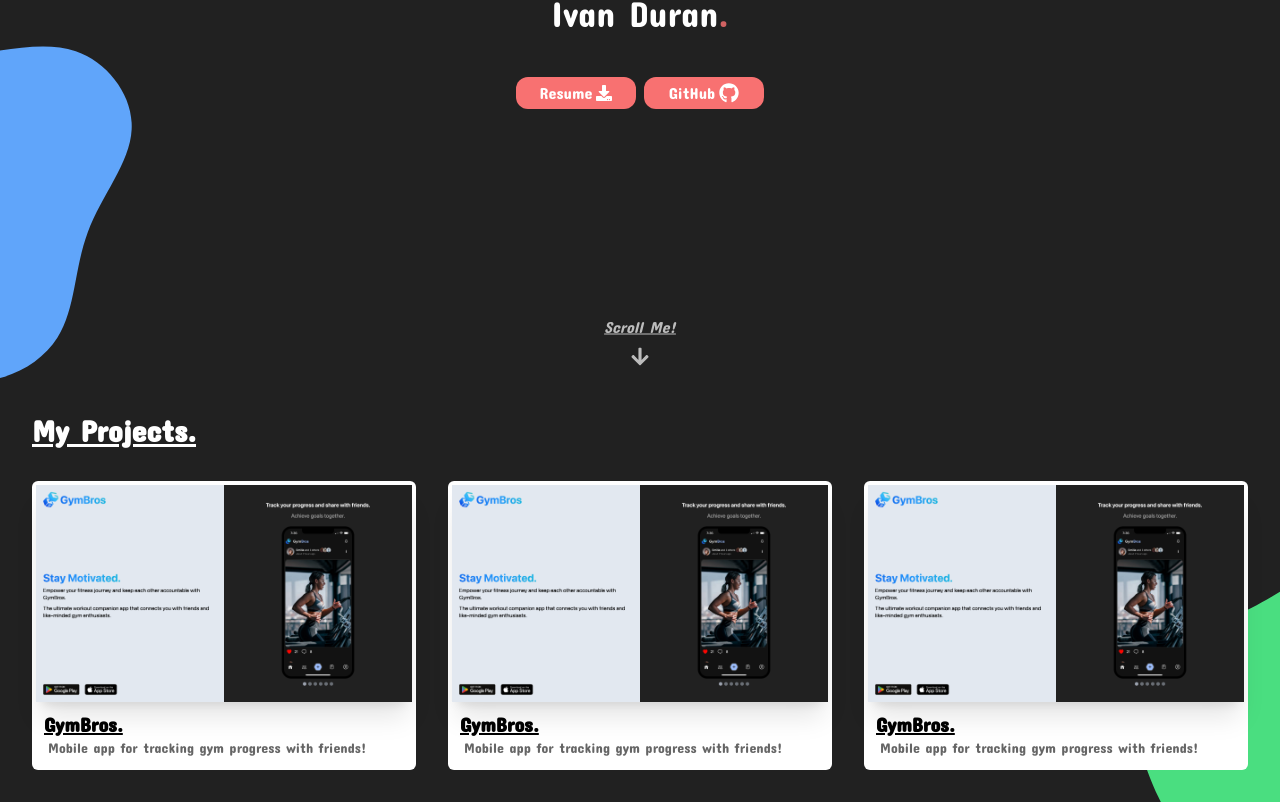
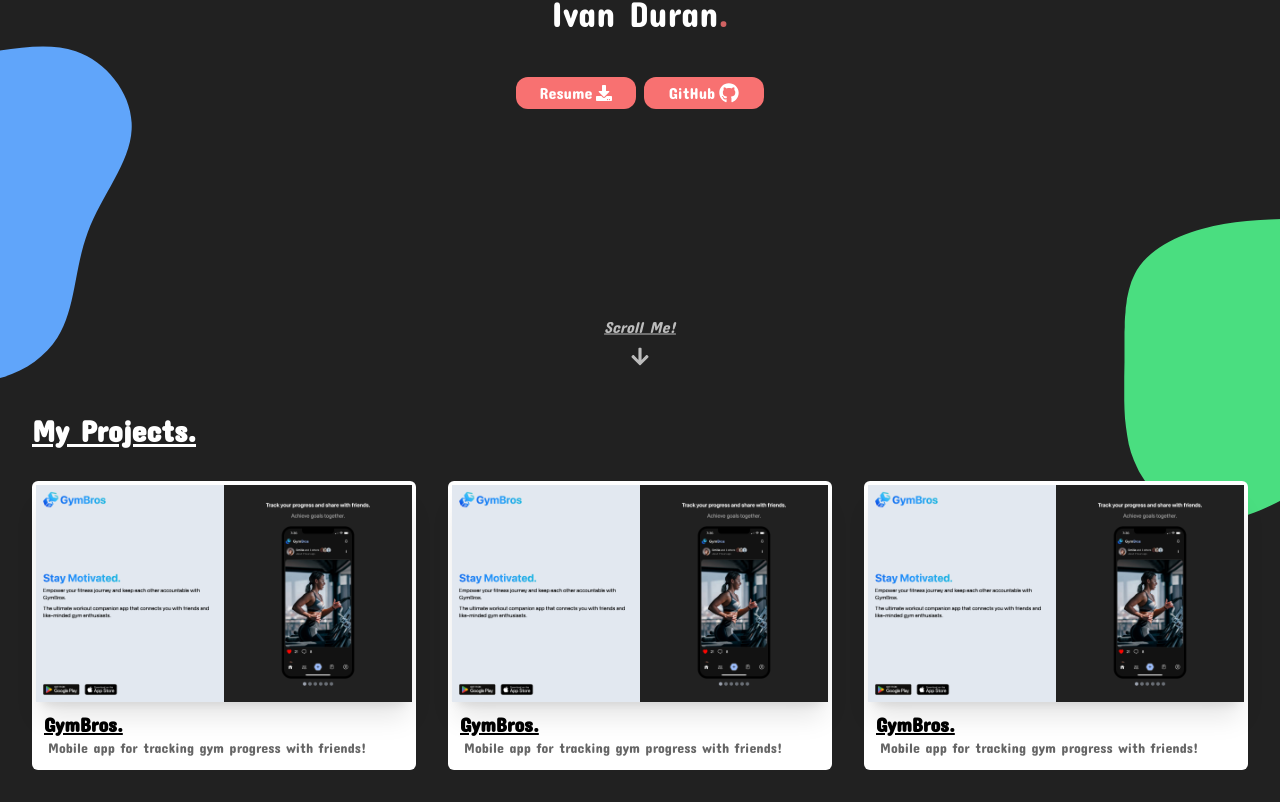
Before and after one commit to IvanDuran02/Portfolio-Vite, a React (Vite) app: page / in a window 1280 px wide. Shown: the part 387-1189 px from the top of the page. Built offline with nearby package versions, Linux system fonts and the light colour scheme.

Commit message:
overflow issue?

```diff
--- a/src/screens/Home.tsx
+++ b/src/screens/Home.tsx
@@ -16,7 +16,7 @@
 
   if (isMobile) {
     return (
-      <main className="flex flex-col justify-center items-center overflow-clip">
+      <main className="flex flex-col justify-center items-center overflow-x-hidden">
         <Loading />
         <Projects />
         <ScrollProgress />
@@ -25,7 +25,7 @@
   }
 
   return (
-    <main className="flex flex-col justify-center items-center overflow-clip">
+    <main className="flex flex-col justify-center items-center overflow-x-hidden">
       <>
         {[<Loading key={0} />, <Projects key={1} />].map((component, index) => (
           <SnapComponent props={component} key={index} type={null} />
@@ -85,7 +85,7 @@
   ];
 
   return (
-    <div className="flex flex-col justify-center items-start overflow-y-hidden">
+    <div className="flex flex-col justify-center items-start overflow-x-hidden">
       <h2 className="underline text-3xl font-bold h-auto text-center pl-8 z-10">
         My Projects.
       </h2>
@@ -105,7 +105,7 @@
       <img
         src={greenBlob}
         alt="blob"
-        className="absolute h-[55vh] -right-64 -bottom-32 rotate-90"
+        className="absolute h-[55vh] right-0 bottom-0 -translate-y-1/2 translate-x-1/2 -rotate-90"
       />
     </div>
   );
--- a/src/screens/Loading.tsx
+++ b/src/screens/Loading.tsx
@@ -32,7 +32,7 @@
     );
   };
   return (
-    <div className="w-screen h-screen max-w-[1440px] flex flex-col justify-center items-center">
+    <div className="w-screen h-screen max-w-[1440px] flex flex-col justify-center items-center overflow-x-hidden">
       <motion.div
         initial={{ opacity: 0, scale: 0 }}
         transition={{ delay: 0.5, duration: 0.5 }}
```
